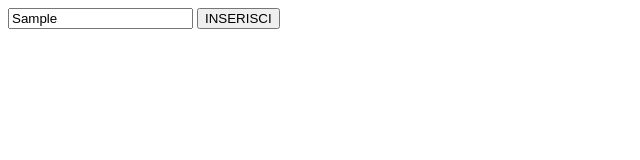
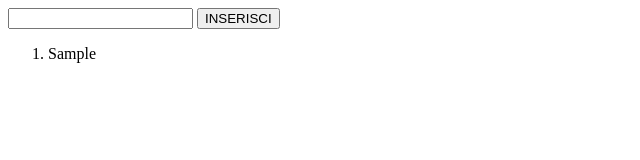
Before and after one commit to VincenzoZ24/js-lista-spesa, a plain HTML site: page index.html in a window 1280 px wide. Both pictures are taken after typing "Sample" into the empty fields and a click on the button "INSERISCI". Shown: the whole page, without its empty margins (0-640 px from the left). Drawn offline with Linux system fonts and the light colour scheme.

Commit message:
evento terminato

```diff
--- a/index.html
+++ b/index.html
@@ -12,7 +12,8 @@
     <form action="">
         <input type="text" class="text_list">
         <button class="inserisci">INSERISCI</button>
-        <ol class="lista_spesa"></ol>
+
     </form>
+    <ol class="lista_spesa"></ol>
 </body>
 </html>
--- a/js/script.js
+++ b/js/script.js
@@ -10,6 +10,11 @@ for (i = 0; i < arrListaSpesa.length; i++) {
 
 eleForm.addEventListener('submit', function (event) {
     event.preventDefault();
-    arrListaSpesa.push(eleText.value);
+    if(eleText.value != ""){
+        arrListaSpesa.push(eleText.value);
+        document.querySelector(".lista_spesa").innerHTML += `<li>${eleText.value}</li>`;
+        eleText.value = "";
+
+    };
 
 })
```
